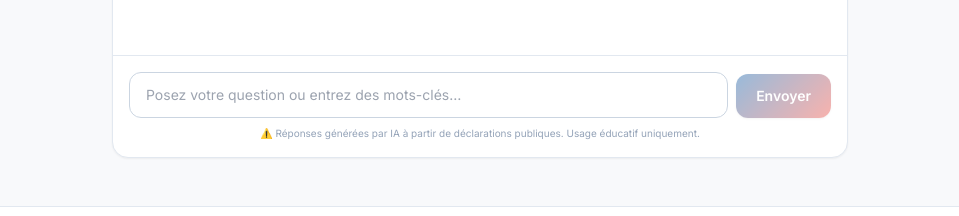
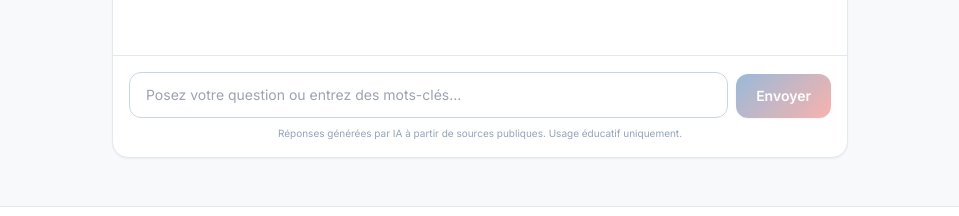
Before and after one commit to adrienlemoine35/discute-avec-ton-president, a React (Vite) app in the folder app/: page / in a window 1280 px wide. Shown: the part 780-996 px from the top of the page, without its empty margins (160-1119 px from the left). Built offline with nearby package versions, Linux system fonts and the light colour scheme; no server answers.

Commit message:
chore: drop warning emoji from chat disclaimer for consistency

```diff
--- a/app/src/components/ChatInterface.tsx
+++ b/app/src/components/ChatInterface.tsx
@@ -171,7 +171,7 @@ export function ChatInterface() {
           </button>
         </form>
         <p className="mt-2 text-[10px] text-slate-400 text-center">
-          ⚠️ Réponses générées par IA à partir de déclarations publiques. Usage éducatif uniquement.
+          Réponses générées par IA à partir de sources publiques. Usage éducatif uniquement.
         </p>
       </div>
 
```
